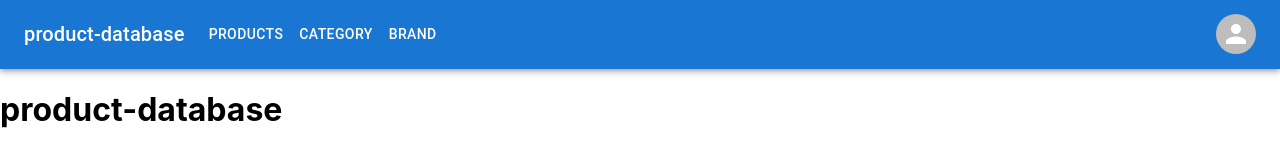
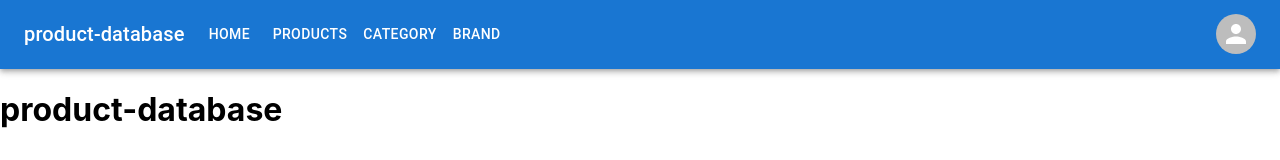
Before and after one commit to Mozzo1000/product-database, a React (Create React App) app in the folder frontend/: page / in a window 1280 px wide. Shown: the top 160 px of the page. Built offline with nearby package versions, Linux system fonts and the light colour scheme.

Commit message:
Add home link

```diff
--- a/frontend/src/components/Navbar.js
+++ b/frontend/src/components/Navbar.js
@@ -15,6 +15,7 @@ import { Link } from "react-router-dom";
 
 function Navbar() {
     const pages = [
+        {name: 'Home', link: "/"},
         {name: 'Products', link: "/products"},
         {name: 'category', link: "/category"},
         {name: 'Brand', link: "/brand"},
```
